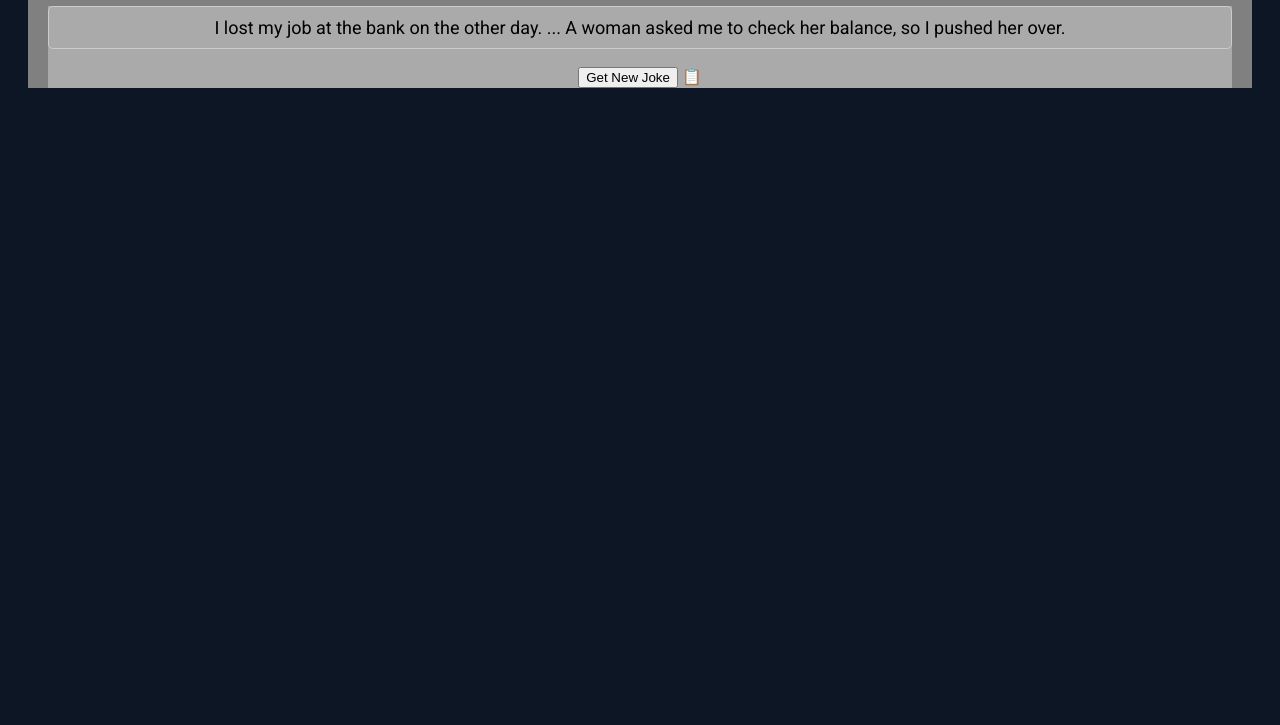
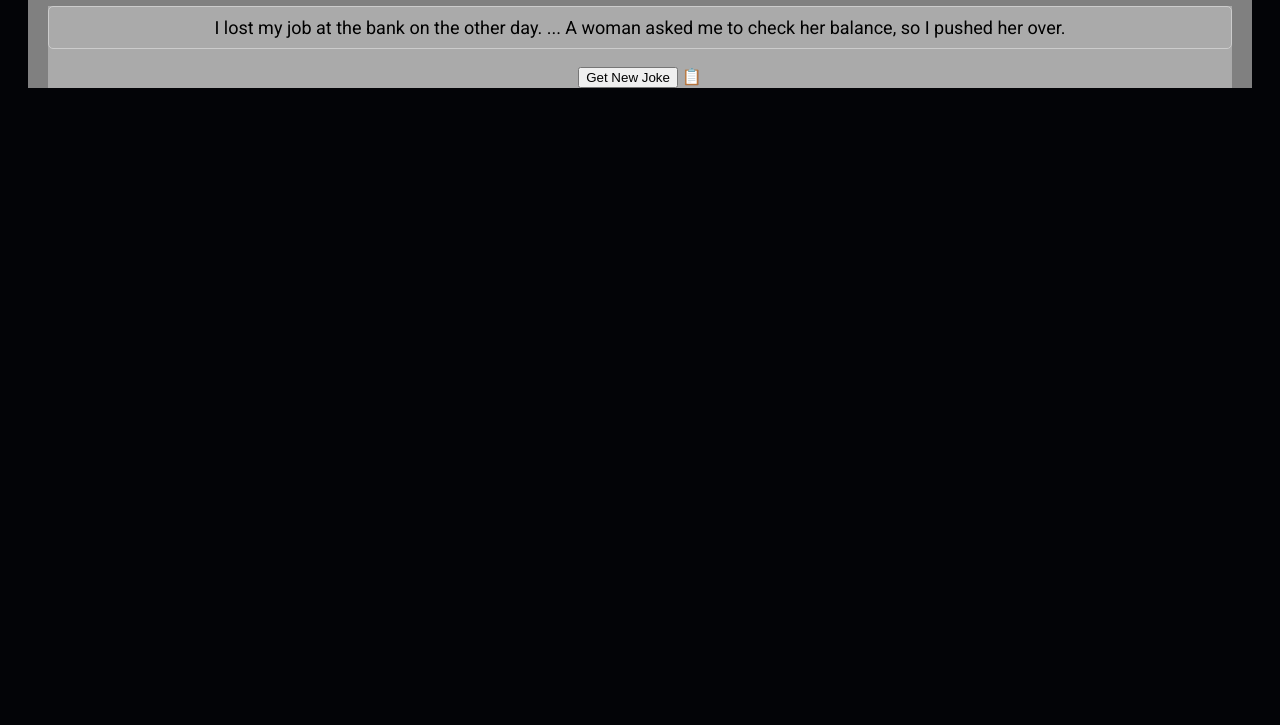
Before and after one commit to NewNamesAreHard/MewJokes, a plain HTML site: page index.html in a window 1280 px wide. Shown: the part 75-800 px from the top of the page. Drawn offline with Linux system fonts and the light colour scheme.

Commit message:
Update: new theme

```diff
--- a/web.css
+++ b/web.css
@@ -1,7 +1,7 @@
 @import url("https://fonts.googleapis.com/css2?family=Roboto:ital,wght@0,400;0,500;0,700;1,400&display=swap");
 
 :root {
-   --bg-color: #0c1624; /* Background color */
+   --bg-color: #030407; /* Background color */
    --box-bg-color: #aaaaaa; /* Background colors for central box elements */
    --title-text: #fafafa; /* Title text color */
    --border-color: #808080; /* Border for form elements */
```
